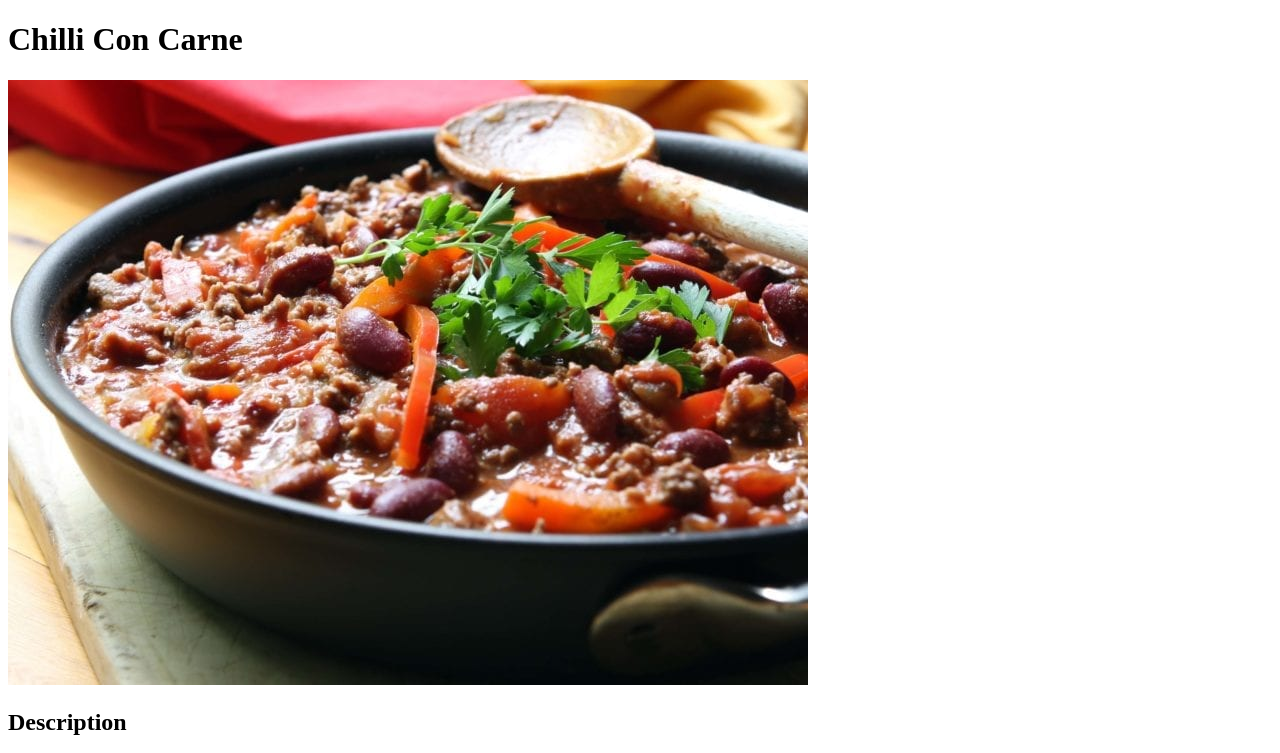
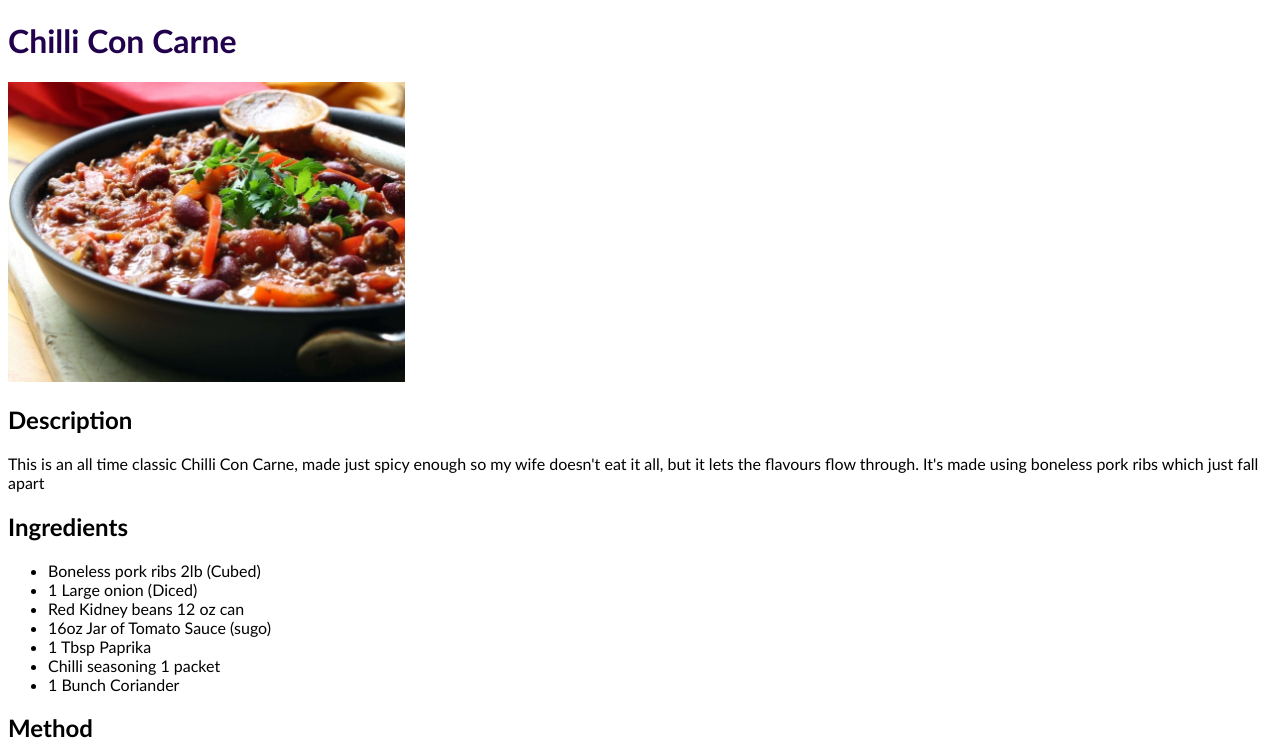
Before and after one commit to marcdsp/odin-recipes, a plain HTML site: page recipes/chilli.html in a window 1280 px wide. Shown: the top 753 px of the page. Drawn offline with Linux system fonts and the light colour scheme.

Commit message:
Flexbox exercises complete

```diff
--- a/recipes/chilli.html
+++ b/recipes/chilli.html
@@ -5,6 +5,7 @@
     <meta http-equiv="X-UA-Compatible" content="IE=edge">
     <meta name="viewport" content="width=device-width, initial-scale=1.0">
     <title>Chilli Con Carne</title>
+    <link rel="stylesheet" href="style.css">
 </head>
 <body>
     <h1>Chilli Con Carne</h1>
--- /dev/null
+++ b/recipes/style.css
@@ -0,0 +1,17 @@
+* {
+    font-family: 'Trebuchet MS', 'Lucida Sans Unicode', 'Lucida Grande', 'Lucida Sans', Arial, sans-serif;
+
+
+}
+.flexcontainer {
+    display:flex
+}
+img {
+    width:auto;
+    height: 300px;
+
+}
+
+h1 {
+    color:rgb(35, 2, 77);
+}
```
Also changed, not shown: index.html (+4 -1 lines), recipes/cupcake.html (+1 -0 lines), recipes/soba_noodles.html (+1 -0 lines), recipes/spaghetti.html (+1 -0 lines).
